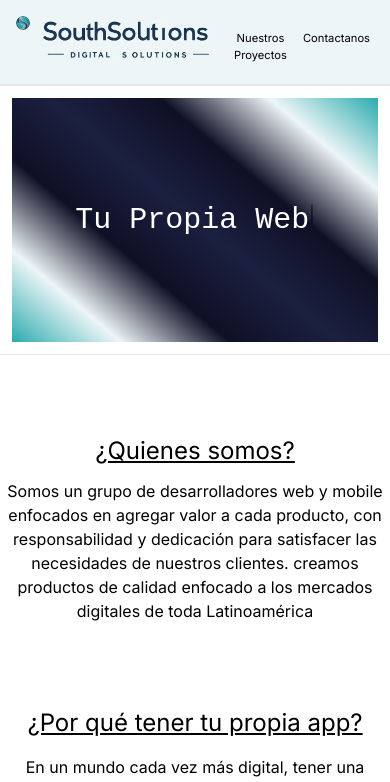
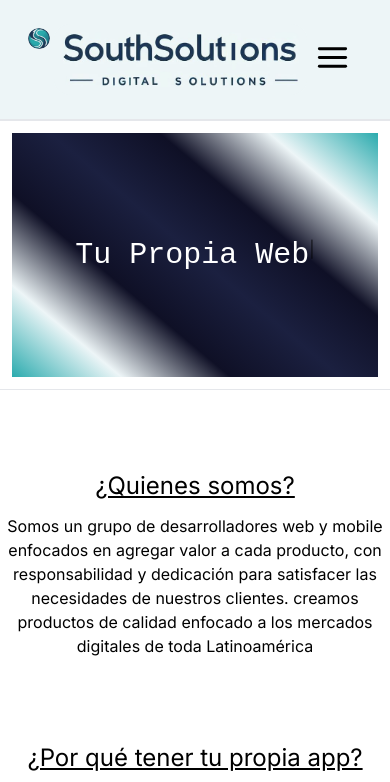
Before and after one commit to SouthSolutions/SouthSolutionsWeb, a Next.js app: page / in a window 390 px wide. Shown: the top 782 px of the page. Built offline with nearby package versions, Linux system fonts and the light colour scheme.

Commit message:
add hamburger menu

```diff
--- a/app/components/Nav/Nav.tsx
+++ b/app/components/Nav/Nav.tsx
@@ -1,12 +1,23 @@
+"use client";
+
 import Image from "next/image";
 import Link from "next/link";
 import SouthSolutions5 from "../../../public/SouthSolutions5.jpg";
 import SouthSolutionstext from "../../../public/SouthSolutionstext.jpg";
+import HamburgerMenu from "../Menu/Menu";
+import { useState } from "react";
+//bg-[#2babae]
 
 const Nav = () => {
+  const [isOpen, setisOpen] = useState(false);
+
+  const hanleToggle = () => {
+    setisOpen(!isOpen);
+  };
+
   return (
     <section
-      className="flex justify-between p-3"
+      className="flex justify-between p-6"
       style={{ backgroundColor: "#edf5f7" }}>
       <div className="justify-between flex bg-[#edf5f7]">
         <Link href="/">
@@ -14,7 +25,7 @@ const Nav = () => {
             className="m-1 rounded-[50%] bg-[#edf5f7]  "
             src={SouthSolutions5}
             alt="SouthSolutionsLogo"
-            width={45}
+            width={50}
             height={10}
           />
         </Link>
@@ -23,23 +34,39 @@ const Nav = () => {
             className="mx-2 rounded-[1em] p-2 w-full bg-[#edf5f7]  "
             src={SouthSolutionstext}
             alt="SouthSolutionsName"
-            height={90}
+            height={100}
             width={200}
           />
         </Link>
       </div>
-
-      <div className="flex flex-row items-start" style={{ marginTop: "10px" }}>
+      <div className="relative  p- 4 cursor-pointer">
+        <HamburgerMenu onClick={hanleToggle} />
+        {isOpen && (
+          <div className="flex flex-col absolute top-14 right-0 w-48 transition duration-300 ease-in-out p-2 rounded-b-[2rem] backdrop-blur-md bg-[linear-gradient(_#edf5f7_,_#2babae_)] ">
             <Link
-          className="text-center ml-[1rem] lg:mx-2 text-[.7rem] md:text-[.9rem] lg:text-[1.1rem] p-2  hover:bg-[#2babae] hover:border rounded-[3em] hover:transition-all duration-300 ease-in-out"
+              className="text-center text-[.7rem] md:text-[.8rem] lg:text-[1rem] p-1 m-2 hover:bg-[#edf5f7] hover:border rounded-[3em] hover:transition-all duration-300 ease-in-out"
+              href="/">
+              Inicio
+            </Link>
+            <Link
+              className="text-center text-[.7rem] md:text-[.8rem] lg:text-[1rem] p-1 m-2 hover:bg-[#edf5f7] hover:border rounded-[3em] hover:transition-all duration-300 ease-in-out"
               href="/projects">
               Nuestros Proyectos
             </Link>
+
             <Link
-          className="text-center mx-.6 lg:mx-2 text-[.7rem] md:text-[.9rem] lg:text-[1.1rem] p-2 hover:bg-[#2babae] hover:transition-all duration-300 ease-in-out hover:border rounded-[3em]"
+              className="text-center text-[.7rem] md:text-[.8rem] lg:text-[1rem] p-1 m-2 hover:bg-[#edf5f7] hover:transition-all duration-300 ease-in-out hover:border rounded-[3em]"
+              href="/services">
+              Servicios
+            </Link>
+
+            <Link
+              className="text-center text-[.7rem] md:text-[.8rem] lg:text-[1rem] p-1 m-2 hover:bg-[#edf5f7] hover:transition-all duration-300 ease-in-out hover:border rounded-[3em]"
               href="/contact">
-          Contactanos
+              Contacto
             </Link>
+          </div>
+        )}
       </div>
     </section>
   );
```
Lines whose indentation alone changed are shown as unchanged.
